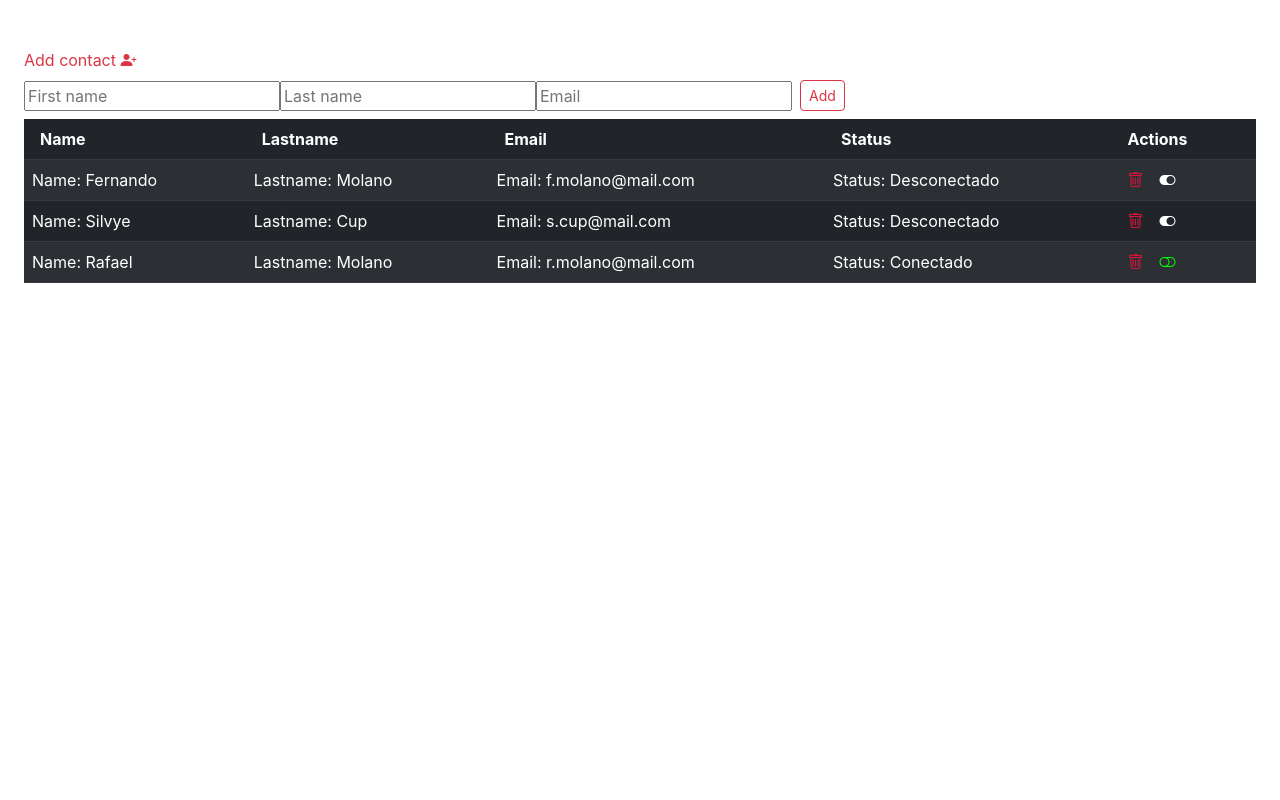
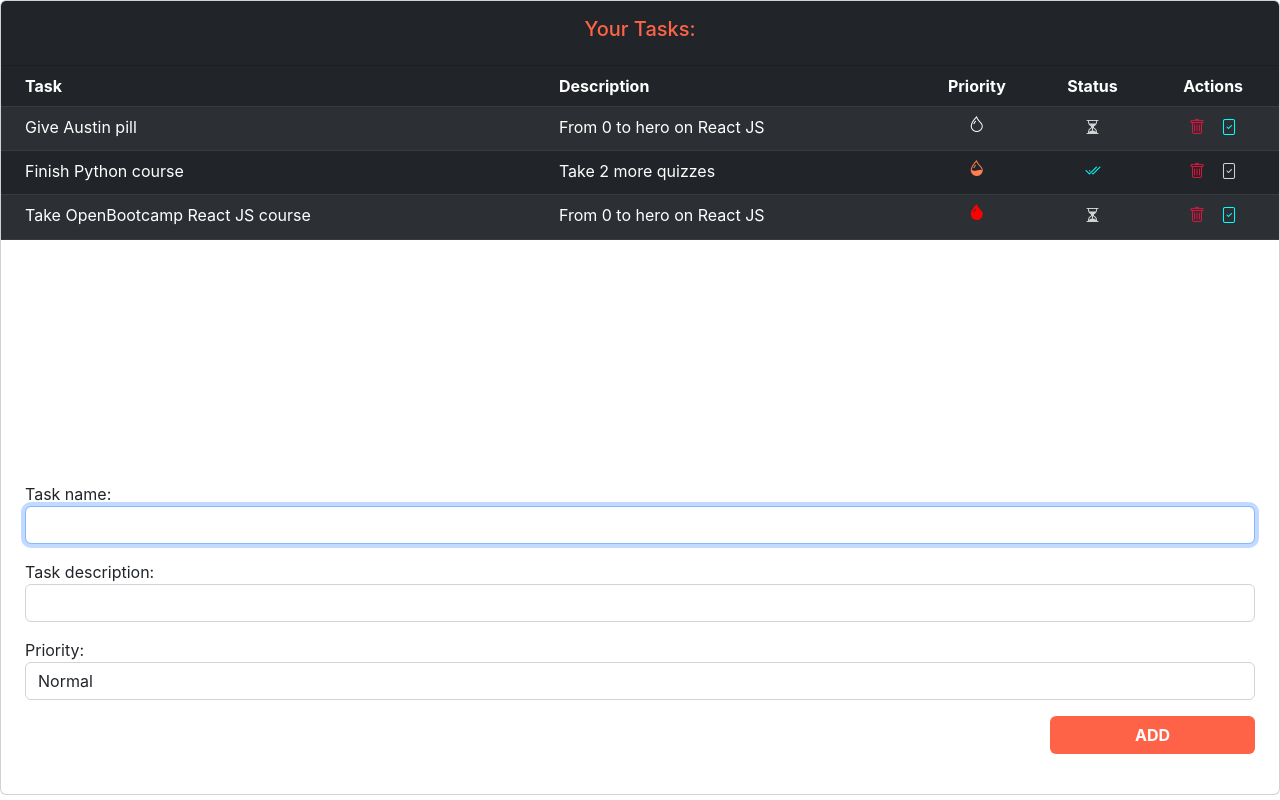
Before and after one commit to fermolanoc/react-components, a React (Create React App) app: page / in a window 1280 px wide. Built offline with nearby package versions, Linux system fonts and the light colour scheme.

Commit message:
[UPDATE] gitignore file

```diff
--- a/src/App.js
+++ b/src/App.js
@@ -22,7 +22,7 @@ function App() {
         {/* <GreetingFunctional name="Silvye" /> */}
         {/* <Contact /> */}
         {/* <GreetingStyled name="Silvye" /> */}
-        {/* <TaskListComponent /> */}
+        <TaskListComponent />
         {/* <Clock /> */}
         {/* <UseStateExample /> */}
         {/* <UseEffectExample /> */}
@@ -33,7 +33,7 @@ function App() {
             <p>&copy;</p>
           </PropsChildren> */}
         {/* <Father /> */}
-        <ContactList />
+        {/* <ContactList /> */}
       </div>
       {/* </header> */}
     </div>
```
Also changed, not shown: 1 other file (tests, documents, lock files or other folders).
